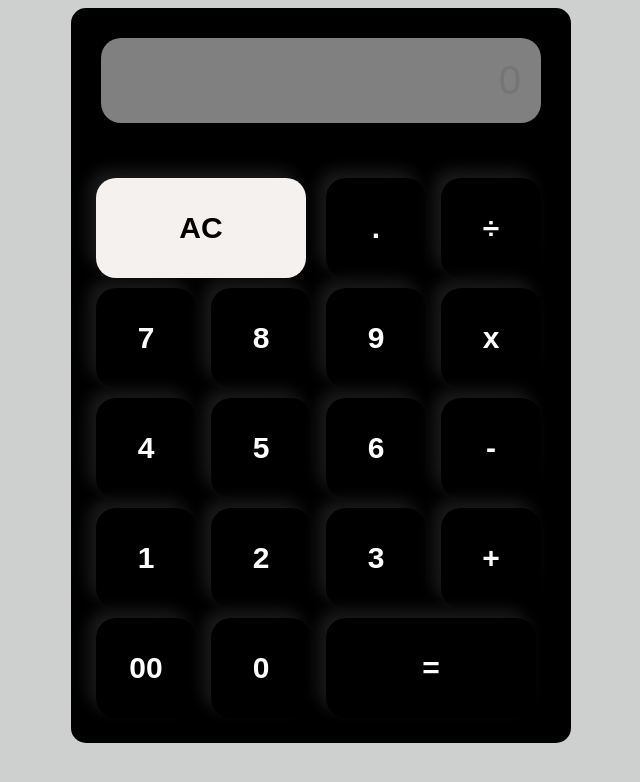
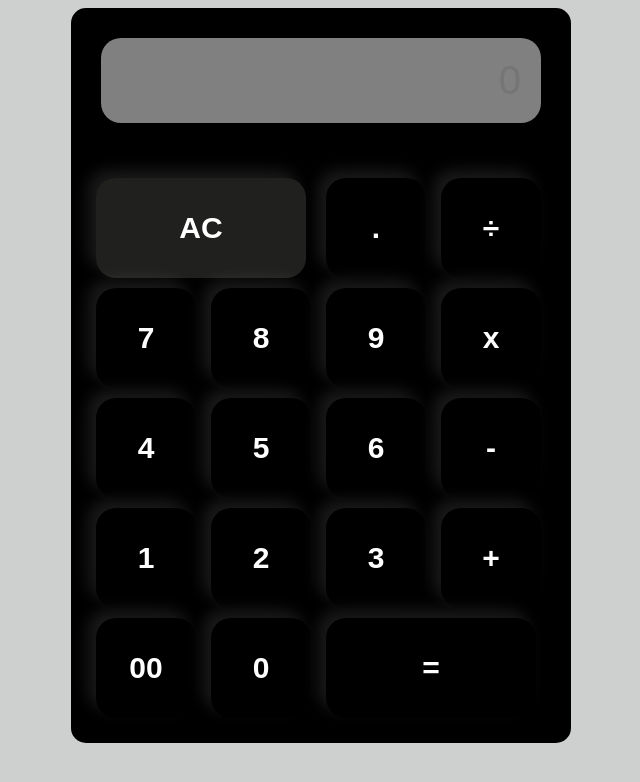
Before and after one commit to mcgarretronald/Calculator, a plain HTML site: page index.html in a window 1280 px wide. In both pictures the pointer is over the button "AC". Shown: the whole page, without its empty margins (319-959 px from the left). Drawn offline with Linux system fonts and the light colour scheme.

Commit message:
first commit

```diff
--- a/index.css
+++ b/index.css
@@ -51,9 +51,9 @@ button {
 #rmv{
     background: transparent;
     box-shadow: none;
-    color: rgb(230, 228, 228);
+
 }
 button:hover{
-    background-color: rgb(244, 241, 238);
-    color: black;
+    background-color: rgb(32, 32, 31);
+
 }
```
